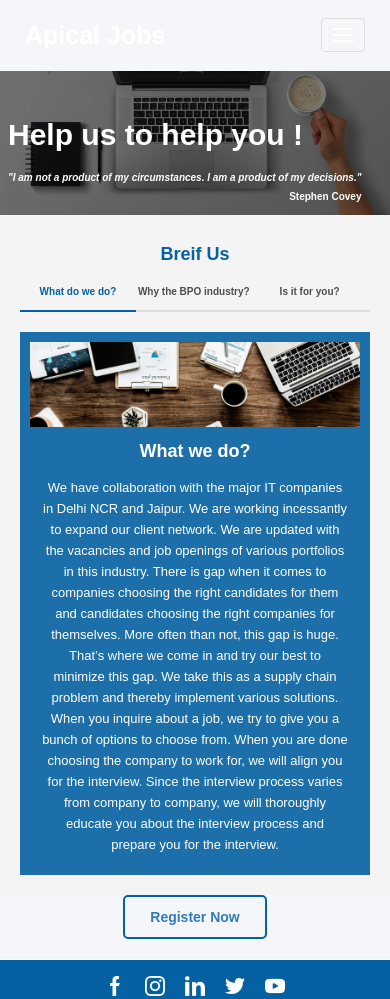
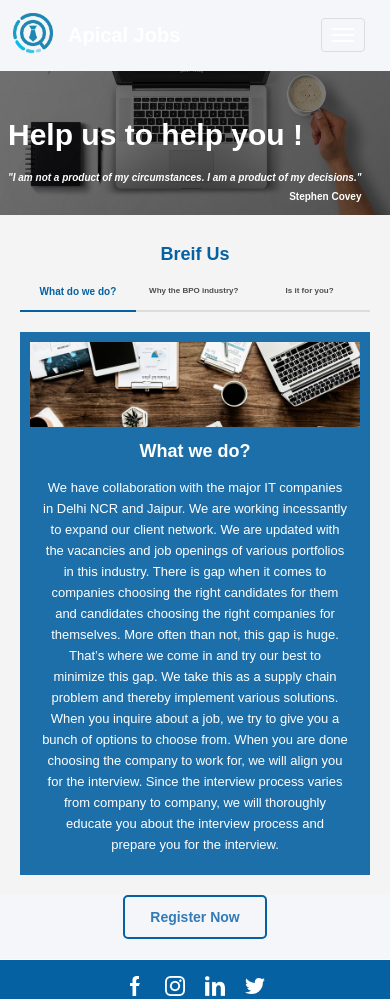
Before and after one commit to Shashankchitranshi/apical-jobs, a plain HTML site: page index.html in a window 390 px wide. Drawn offline with nearby package versions, Linux system fonts and the light colour scheme; a web font is replaced by a local one.

Commit message:
new fav icon and responsive fixes

```diff
--- a/css/main.css
+++ b/css/main.css
@@ -42,14 +42,21 @@ header .navbar-default {
 }
 
 .navbar-brand {
-    padding: 0
+    padding: 0 30px;
 }
 
 .navbar-brand p {
     color: #fff;
     font-size: 25px;
     font-weight: 800;
-    padding: 15px;
+    padding: 0 20px;
+    display: inline-block;
+    vertical-align: sub;
+}
+
+.navbar-brand img {
+    display: inline-block;
+    width: 45px;
 }
 
 header .navbar-nav li a {
@@ -396,7 +403,7 @@ section.tabs .tab-content {
 
 .country-selection {
     text-align: left;
-    background-color: #0661a2e6;
+    background-color: #0661a2;
     padding: 30px 45px;
     color: #fff;
     line-height: 25px;
@@ -1040,6 +1047,16 @@ section.upcoming h3 {
 }
 
 @media (max-width: 767px) {
+    .navbar-brand {
+        padding: 3px;
+    }
+    .navbar-brand img {
+        width: 40px;
+    }
+    .navbar-brand p {
+        font-size: 20px;
+        padding: 0 10px;
+    }
     .img-corousel img {
         height: auto;
     }
@@ -1088,12 +1105,12 @@ section.upcoming h3 {
         float: left;
     }
     .nav-tabs li a {
-        font-size: 10px;
+        font-size: 8px;
         padding: 10px 0px;
     }
     .nav-tabs li.active a:hover,
     .nav-tabs li.active a:focus {
-        font-size: 10px;
+        font-size: 8px;
     }
     section.tabs .tab-content {
         width: auto;
--- a/index.html
+++ b/index.html
@@ -6,7 +6,7 @@
     <meta http-equiv="X-UA-Compatible" content="IE=edge">
     <meta name="viewport" content="width=device-width, initial-scale=1">
     <title>We are HERE! &#8211; Help us to help you</title>
-    <link rel="icon" type="image/png" sizes="16x16" href="images/favicon.png">
+    <link rel="icon" type="image/png" sizes="16x16" href="images/logo.png">
     <link href="assets/bootstrap/css/bootstrap.min.css" rel="stylesheet">
     <link rel="stylesheet" href="assets/OwlCarousel/owl.carousel.min.css">
     <link rel="stylesheet" href="css/main.css">
@@ -25,6 +25,7 @@
                         <span class="icon-bar"></span>
                     </button>
                     <a class="navbar-brand" href="index.html">
+                        <img src="images/logo.png" alt="">
                         <p>Apical Jobs</p>
                     </a>
                 </div>
@@ -184,11 +185,11 @@
     </section>
     <footer class="footer">
         <div class="social-icons">
-            <a href=""> <img src="images/facebook.png" alt=""></a>
+            <a href="https://www.facebook.com/apicaljob.surance.9"> <img src="images/facebook.png" alt=""></a>
             <a href=""> <img src="images/instagram.png" alt=""></a>
             <a href=""> <img src="images/logo-linkedin.png" alt=""></a>
-            <a href=""> <img src="images/twitter.png" alt=""></a>
-            <a href=""> <img src="images/youtube.png" alt=""></a>
+            <a href="https://twitter.com/jobspah"> <img src="images/twitter.png" alt=""></a>
+
         </div>
     </footer>
     <script src="https://ajax.googleapis.com/ajax/libs/jquery/1.12.4/jquery.min.js"></script>
```
Also changed, not shown: about-us.html (+5 -3 lines), choose-job.html (+5 -3 lines), contact.html (+5 -3 lines), faq.html (+5 -3 lines), referal.html (+5 -3 lines), thank-you.html (+4 -3 lines), why-us.html (+4 -3 lines), images/favicon.png (deleted), images/logo.png (added).
